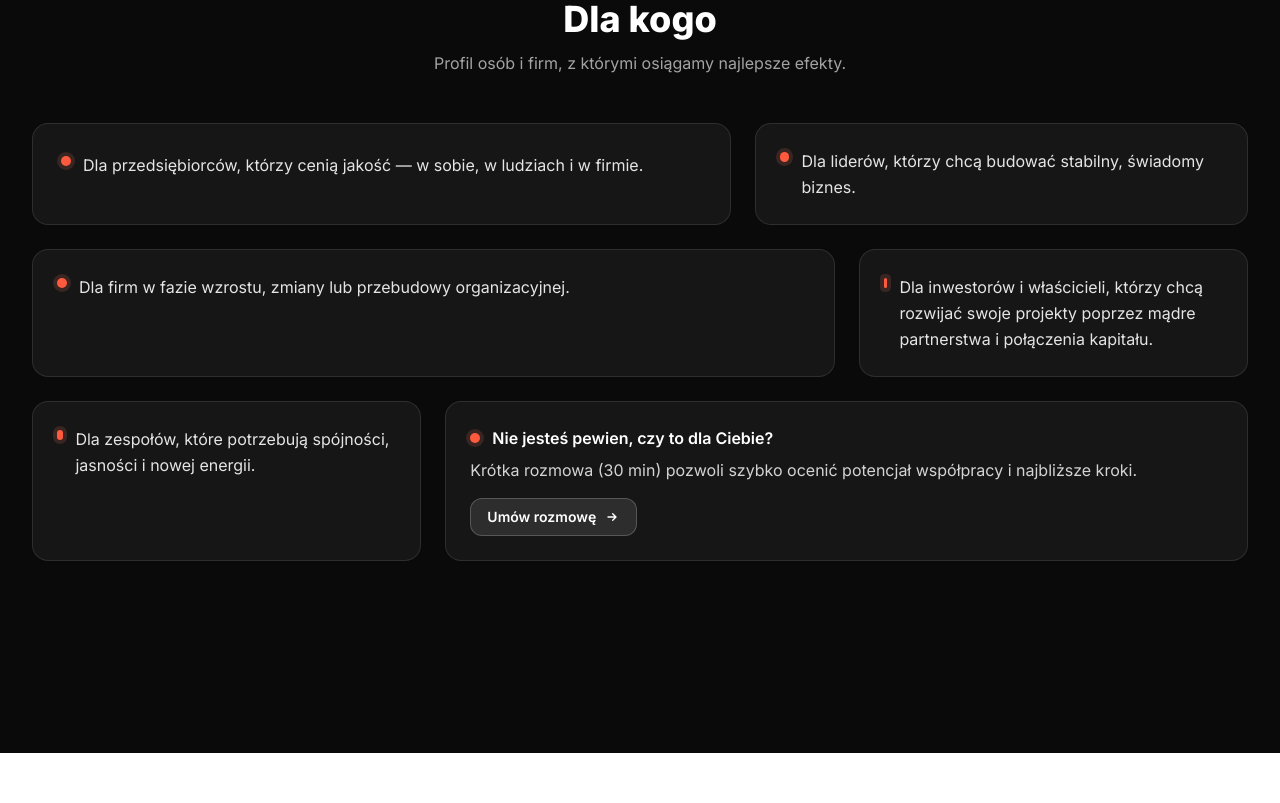
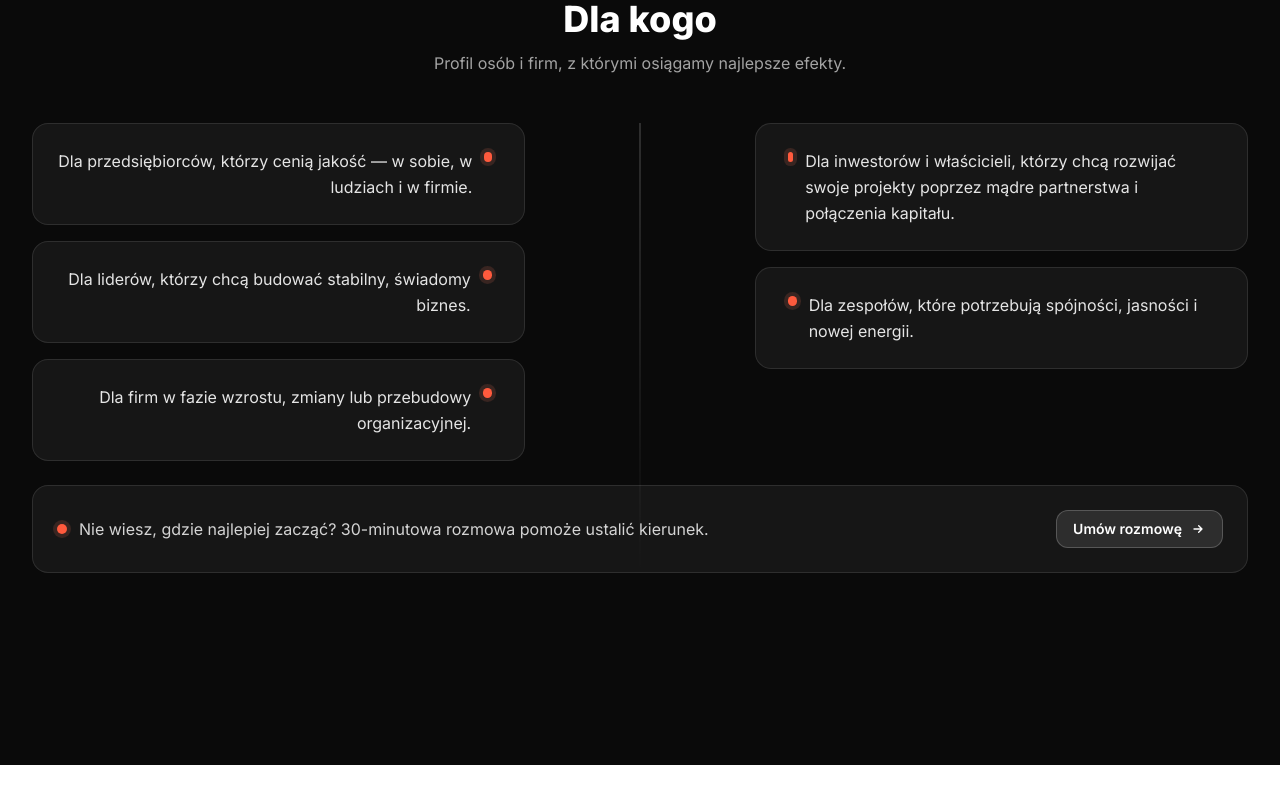
Before and after one commit to technikyvl/MAGIC-LANDING-PAGE-NEW, a Next.js app in the folder MAGICLIFELANDING/: page /wspolpraca in a window 1280 px wide. Shown: the part 4840-5643 px from the top of the page. Built offline with nearby package versions, Linux system fonts and the light colour scheme.

Commit message:
Update page.jsx

```diff
--- a/MAGICLIFELANDING/app/wspolpraca/page.jsx
+++ b/MAGICLIFELANDING/app/wspolpraca/page.jsx
@@ -377,70 +377,57 @@ export default function WspolpracaPage() {
             <p className="mt-3 text-neutral-400 max-w-2xl mx-auto text-sm sm:text-base">Profil osób i firm, z którymi osiągamy najlepsze efekty.</p>
           </div>
 
-          {/* asymmetric grid for variety */}
-          <div className="grid grid-cols-1 lg:grid-cols-12 gap-4 lg:gap-6 items-stretch">
-            {/* Entrepreneurs (highlight) */}
-            <article className="slow-reveal lg:col-span-7 group relative overflow-hidden rounded-2xl border border-white/10 bg-white/5 p-6 sm:p-7 transition-all duration-300 hover:bg-white/10 hover:-translate-y-0.5">
+          {/* network layout with central line and connectors */}
+          <div className="relative">
+            {/* central vertical line */}
+            <div className="hidden lg:block absolute left-1/2 top-0 bottom-0 -translate-x-1/2 w-px bg-gradient-to-b from-white/30 via-white/15 to-transparent" />
+
+            <div className="grid grid-cols-1 lg:grid-cols-12 gap-6 items-start">
+              {/* LEFT stack (3) aligned to right with connectors */}
+              <div className="lg:col-span-5 flex flex-col gap-4">
+                {["Dla przedsiębiorców, którzy cenią jakość — w sobie, w ludziach i w firmie.","Dla liderów, którzy chcą budować stabilny, świadomy biznes.","Dla firm w fazie wzrostu, zmiany lub przebudowy organizacyjnej."].map((txt,idx)=> (
+                  <article key={idx} className="slow-reveal relative group overflow-hidden rounded-2xl border border-white/10 bg-white/5 p-6 pr-8 transition-all duration-300 hover:bg-white/10 hover:-translate-y-0.5">
                     <div className="absolute inset-0 opacity-0 group-hover:opacity-10 transition-opacity bg-gradient-to-br from-accent/30 to-orange-500/30" />
+                    {/* connector to central line */}
+                    <span className="hidden lg:block absolute right-[-24px] top-1/2 -translate-y-1/2 h-px w-6 bg-white/15" />
+                    <div className="relative z-10 flex items-start gap-3 justify-end text-right">
+                      <p className="text-neutral-200 text-base leading-relaxed max-w-xl">{txt}</p>
+                      <span className="mt-1 inline-block w-2.5 h-2.5 rounded-full bg-accent shadow-[0_0_0_4px_rgba(255,120,96,.15)]" />
+                    </div>
+                  </article>
+                ))}
+              </div>
+
+              {/* middle spacer for vertical line */}
+              <div className="hidden lg:block lg:col-span-2" />
+
+              {/* RIGHT stack (2) aligned to left with connectors */}
+              <div className="lg:col-span-5 flex flex-col gap-4">
+                {["Dla inwestorów i właścicieli, którzy chcą rozwijać swoje projekty poprzez mądre partnerstwa i połączenia kapitału.","Dla zespołów, które potrzebują spójności, jasności i nowej energii."].map((txt,idx)=> (
+                  <article key={idx} className="slow-reveal relative group overflow-hidden rounded-2xl border border-white/10 bg-white/5 p-6 pl-8 transition-all duration-300 hover:bg-white/10 hover:-translate-y-0.5">
+                    <div className="absolute inset-0 opacity-0 group-hover:opacity-10 transition-opacity bg-gradient-to-br from-accent/30 to-orange-500/30" />
+                    {/* connector to central line */}
+                    <span className="hidden lg:block absolute left-[-24px] top-1/2 -translate-y-1/2 h-px w-6 bg-white/15" />
                     <div className="relative z-10 flex items-start gap-3">
                       <span className="mt-1 inline-block w-2.5 h-2.5 rounded-full bg-accent shadow-[0_0_0_4px_rgba(255,120,96,.15)]" />
-                <p className="text-neutral-200 text-base leading-relaxed">Dla przedsiębiorców, którzy cenią jakość — w sobie, w ludziach i w firmie.</p>
+                      <p className="text-neutral-200 text-base leading-relaxed max-w-xl">{txt}</p>
                     </div>
                   </article>
+                ))}
+              </div>
+            </div>
 
-            {/* Leaders */}
-            <article className="slow-reveal lg:col-span-5 group relative overflow-hidden rounded-2xl border border-white/10 bg-white/5 p-6 transition-all duration-300 hover:bg-white/10 hover:-translate-y-0.5">
-              <div className="absolute inset-0 opacity-0 group-hover:opacity-10 transition-opacity bg-gradient-to-br from-accent/30 to-orange-500/30" />
-              <div className="relative z-10 flex items-start gap-3">
-                <span className="mt-1 inline-block w-2.5 h-2.5 rounded-full bg-accent shadow-[0_0_0_4px_rgba(255,120,96,.15)]" />
-                <p className="text-neutral-200 text-base leading-relaxed">Dla liderów, którzy chcą budować stabilny, świadomy biznes.</p>
-              </div>
-            </article>
-
-            {/* Firms in growth */}
-            <article className="slow-reveal lg:col-span-8 group relative overflow-hidden rounded-2xl border border-white/10 bg-white/5 p-6 transition-all duration-300 hover:bg-white/10 hover:-translate-y-0.5">
-              <div className="absolute inset-0 opacity-0 group-hover:opacity-10 transition-opacity bg-gradient-to-br from-accent/30 to-orange-500/30" />
-              <div className="relative z-10 flex items-start gap-3">
-                <span className="mt-1 inline-block w-2.5 h-2.5 rounded-full bg-accent shadow-[0_0_0_4px_rgba(255,120,96,.15)]" />
-                <p className="text-neutral-200 text-base leading-relaxed">Dla firm w fazie wzrostu, zmiany lub przebudowy organizacyjnej.</p>
-              </div>
-            </article>
-
-            {/* Investors */}
-            <article className="slow-reveal lg:col-span-4 group relative overflow-hidden rounded-2xl border border-white/10 bg-white/5 p-6 transition-all duration-300 hover:bg-white/10 hover:-translate-y-0.5">
-              <div className="absolute inset-0 opacity-0 group-hover:opacity-10 transition-opacity bg-gradient-to-br from-accent/30 to-orange-500/30" />
-              <div className="relative z-10 flex items-start gap-3">
-                <span className="mt-1 inline-block w-2.5 h-2.5 rounded-full bg-accent shadow-[0_0_0_4px_rgba(255,120,96,.15)]" />
-                <p className="text-neutral-200 text-base leading-relaxed">Dla inwestorów i właścicieli, którzy chcą rozwijać swoje projekty poprzez mądre partnerstwa i połączenia kapitału.</p>
-              </div>
-            </article>
-
-            {/* Teams */}
-            <article className="slow-reveal lg:col-span-4 group relative overflow-hidden rounded-2xl border border-white/10 bg-white/5 p-6 transition-all duration-300 hover:bg-white/10 hover:-translate-y-0.5">
-              <div className="absolute inset-0 opacity-0 group-hover:opacity-10 transition-opacity bg-gradient-to-br from-accent/30 to-orange-500/30" />
-              <div className="relative z-10 flex items-start gap-3">
-                <span className="mt-1 inline-block w-2.5 h-2.5 rounded-full bg-accent shadow-[0_0_0_4px_rgba(255,120,96,.15)]" />
-                <p className="text-neutral-200 text-base leading-relaxed">Dla zespołów, które potrzebują spójności, jasności i nowej energii.</p>
-              </div>
-            </article>
-
-            {/* Callout with CTA */}
-            <article className="slow-reveal lg:col-span-8 group relative overflow-hidden rounded-2xl border border-white/10 bg-white/5 p-6 flex flex-col justify-between">
-              <div className="absolute inset-0 opacity-0 group-hover:opacity-10 transition-opacity bg-gradient-to-br from-accent/30 to-orange-500/30" />
-              <div className="relative z-10">
+            {/* bottom callout spanning the grid */}
+            <div className="mt-6 rounded-2xl border border-white/10 bg-white/5 p-6 flex flex-col sm:flex-row items-start sm:items-center justify-between gap-4">
               <div className="flex items-center gap-3">
                 <span className="inline-block w-2.5 h-2.5 rounded-full bg-accent shadow-[0_0_0_4px_rgba(255,120,96,.15)]" />
-                  <h3 className="font-semibold">Nie jesteś pewien, czy to dla Ciebie?</h3>
+                <p className="text-neutral-300 text-sm sm:text-base">Nie wiesz, gdzie najlepiej zacząć? 30-minutowa rozmowa pomoże ustalić kierunek.</p>
               </div>
-                <p className="mt-2 text-neutral-300 text-sm sm:text-base">Krótka rozmowa (30 min) pozwoli szybko ocenić potencjał współpracy i najbliższe kroki.</p>
-              </div>
-              <div className="relative z-10 mt-4">
               <a href="/#contact" className="inline-flex items-center gap-2 rounded-xl bg-white/10 border border-white/20 px-4 py-2 text-sm font-semibold hover:bg-white/15 transition-all">
                 Umów rozmowę
                 <svg className="w-4 h-4" fill="none" stroke="currentColor" viewBox="0 0 24 24"><path strokeLinecap="round" strokeLinejoin="round" strokeWidth="2" d="M13 7l5 5m0 0l-5 5m5-5H6"/></svg>
               </a>
             </div>
-            </article>
           </div>
         </div>
       </section>
```
Lines whose indentation alone changed are shown as unchanged.
